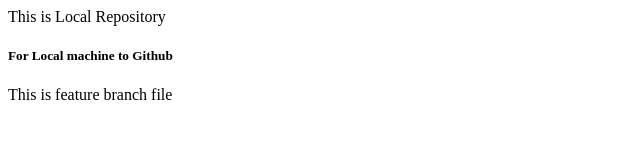
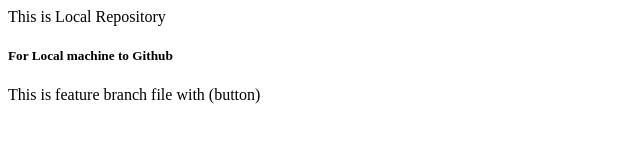
Before and after one commit to HemangFasra/LocalRepo, a plain HTML site: page index.html in a window 1280 px wide. Shown: the full height of the page, 0-640 px from the left. Drawn offline with Linux system fonts and the light colour scheme.

```diff
--- a/index.html
+++ b/index.html
@@ -1,3 +1,3 @@
 <p>This is Local Repository</p>
 <h5>For Local machine to Github</h5>
-<p>This is feature branch file</p>
+<p>This is feature branch file with (button)</p>
```
